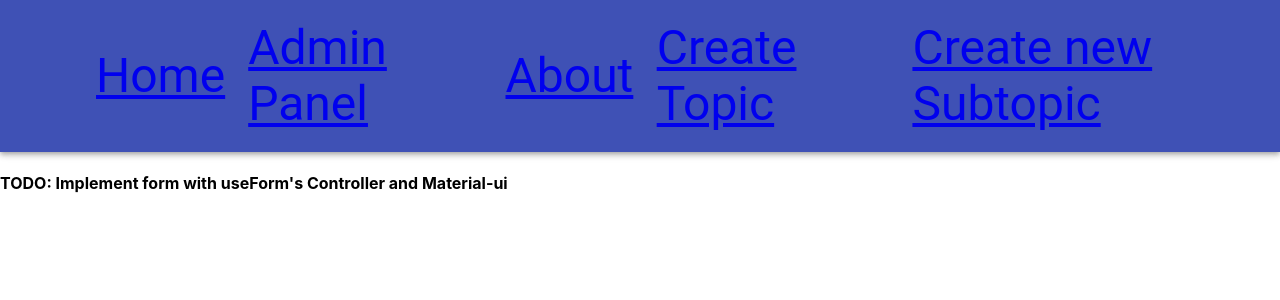
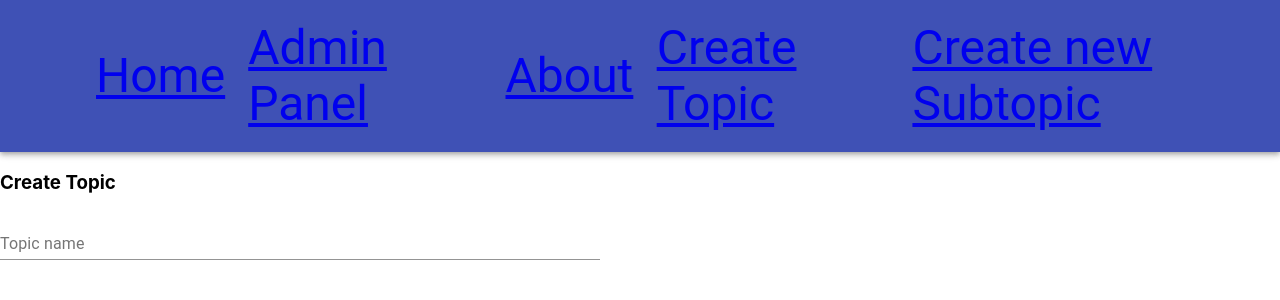
Before and after one commit to Yabonev/learn-it, a React (Create React App) app: page /#/create-new-topic in a window 1280 px wide. Shown: the top 300 px of the page. Built offline with nearby package versions, Linux system fonts and the light colour scheme.

Commit message:
Added dummy file for create topic form

```diff
--- a/src/components/CreateTopic.tsx
+++ b/src/components/CreateTopic.tsx
@@ -1,8 +1,19 @@
 import * as React from "react";
+import { useForm } from "react-hook-form";
+import { Input, TextField } from "@material-ui/core";
+const CreateTopic: React.FC = () => {
+  const { handleSubmit, register, reset, control } = useForm();
 
-const CreateTopic: React.FC = () => {
+  const onFormSubmit = (values: unknown) => {
+    console.log(values);
+  };
   return (
-    <h4>TODO: Implement form with useForm's Controller and Material-ui</h4>
+    <>
+      <h3>Create Topic</h3>
+      <form onSubmit={handleSubmit(onFormSubmit)}>
+        <TextField label="Topic name" type="text" />
+      </form>
+    </>
   );
 };
 
```
